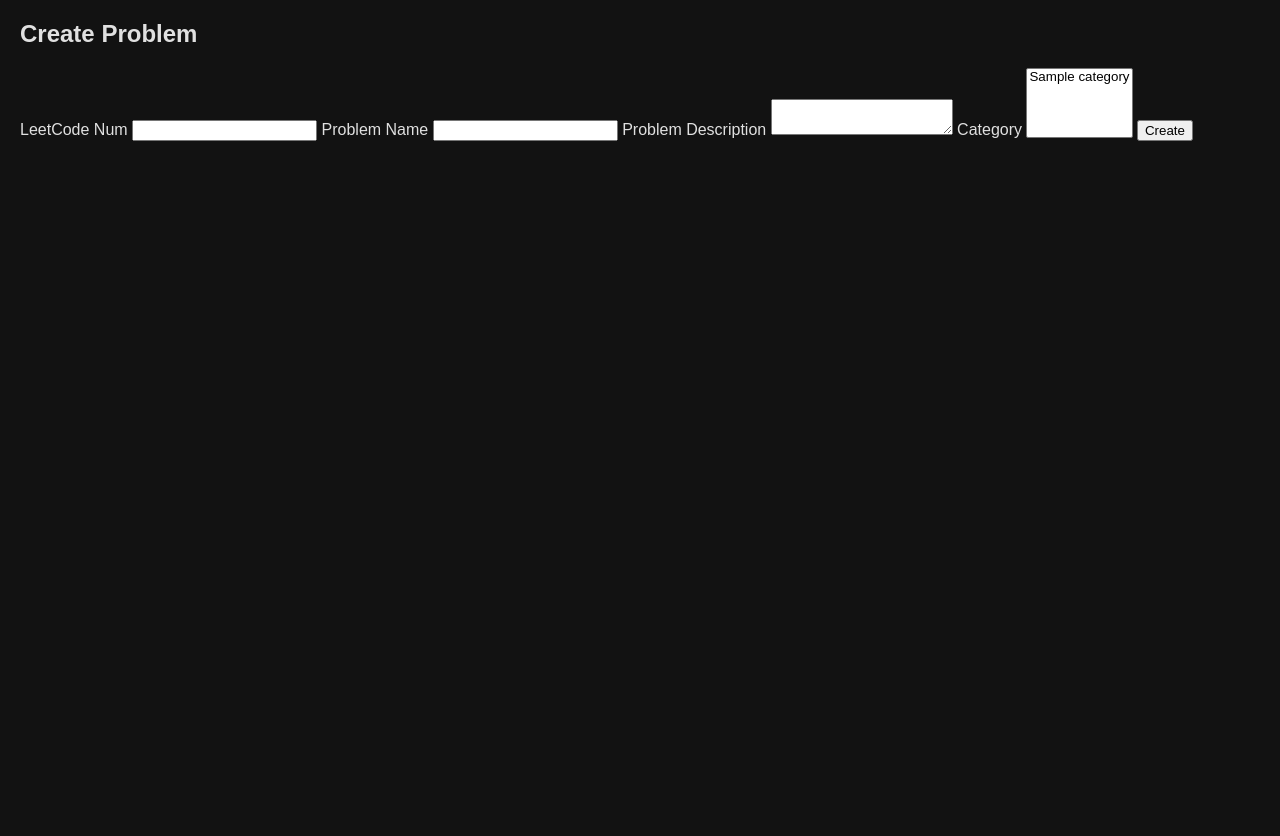
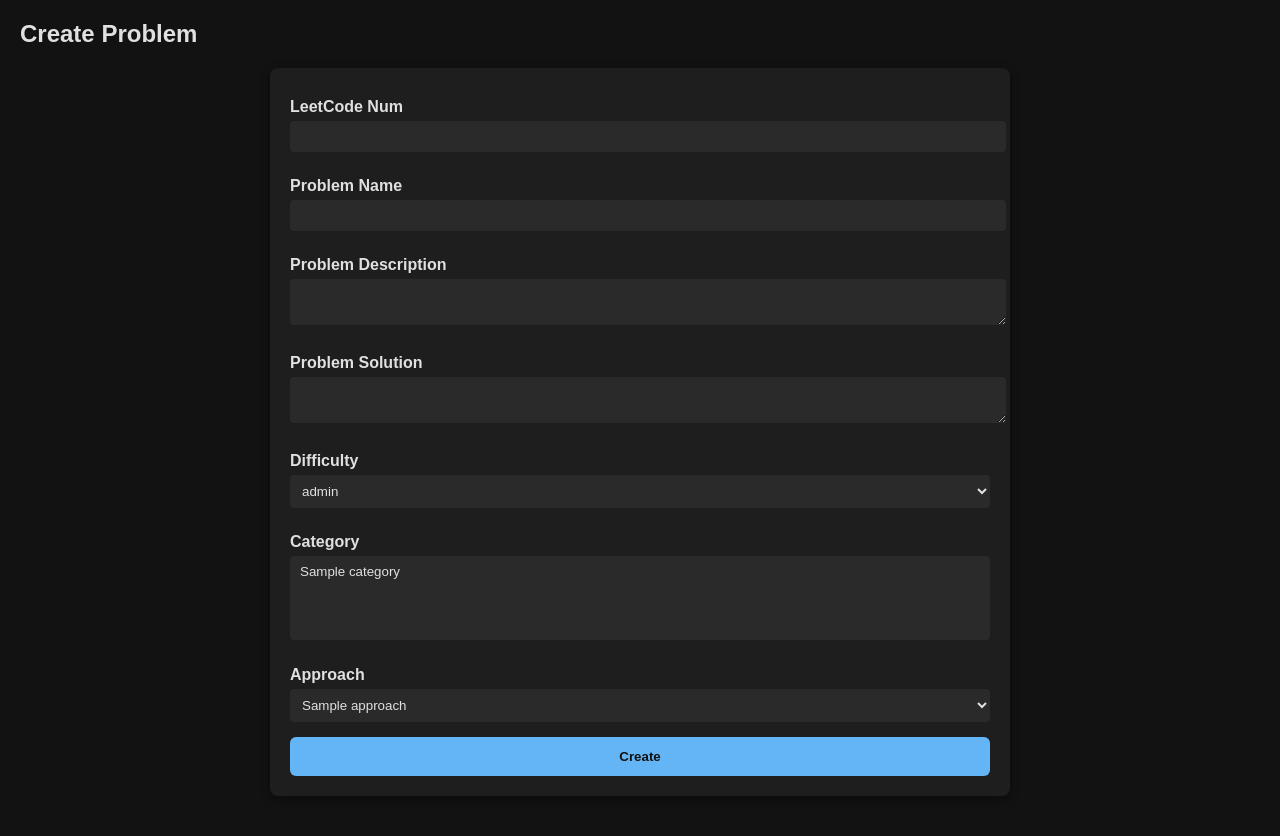
Before and after one commit to robwatsongtr/lc-tracking-system, a FastAPI app: template app/templates/problems_form.html in a window 1280 px wide. Shown: the part 58-894 px from the top of the page. Before the commit the page ends 199 px from the top, so only its background shows below. Run offline with FastAPI, Linux system fonts and the light colour scheme; the template is opened without the code that fills it: most values are stand-ins (such as "Sample title", 1, 10 or a date in 2020); parts of the project's set-up code (start-up, migrations or seed data) failed here and were passed over.

Commit message:
getting there with problems create form

```diff
--- a/app/routes/problems.py
+++ b/app/routes/problems.py
@@ -27,9 +27,9 @@ async def get_problems_html(request: Request):
 
 @router.get("/html/new")
 async def show_problem_form(request: Request):
-    approaches = approach_service.list_approaches()
-    categories = category_service.list_categories()
-    difficulties = difficulty_service.list_difficulties()
+    approaches = await approach_service.list_approaches()
+    categories = await category_service.list_categories()
+    difficulties = await difficulty_service.list_difficulties()
 
     return templates.TemplateResponse("problems_form.html", {
         "request": request,
--- a/app/templates/base.html
+++ b/app/templates/base.html
@@ -81,6 +81,58 @@
             text-align: left;
             padding-left: 1.2em;
         }
+        /* Form container */
+        .form-container {
+            max-width: 700px;
+            margin: 20px auto;
+            background: #1e1e1e;
+            padding: 20px;
+            border-radius: 8px;
+            box-shadow: 0 2px 8px rgba(0,0,0,0.5);
+        }
+
+        /* Form Labels */
+        .form-container label {
+            display: block;
+            margin-top: 10px;
+            margin-bottom: 5px;
+            font-weight: bold;
+        }
+
+        /* Form Inputs and textareas */
+        .form-container input[type="text"],
+        .form-container input[type="number"],
+        .form-container textarea,
+        .form-container select {
+            width: 100%;
+            padding: 8px;
+            margin-bottom: 15px;
+            border-radius: 4px;
+            border: none;
+            background: #2a2a2a;
+            color: #e0e0e0;
+        }
+
+        /* Form Multi-select height */
+        .form-container select[multiple] {
+            min-height: 80px;
+        }
+
+        /* Form Submit button */
+        .form-container button[type="submit"] {
+            width: 100%;
+            padding: 12px;
+            border: none;
+            border-radius: 6px;
+            background: #64b5f6;
+            color: #121212;
+            font-weight: bold;
+            cursor: pointer;
+        }
+
+        .form-container button[type="submit"]:hover {
+            background: #42a5f5;
+        }
     </style>
 </head>
 <body>
--- a/app/templates/problems_form.html
+++ b/app/templates/problems_form.html
@@ -2,23 +2,43 @@
 
 {% block content %}
 <h2>Create Problem</h2>
-<form method="post" action="{{ url_for('problem_form_handler') }}">
+<form
+    method="post"
+    action="{{ url_for('problem_form_handler', request=request) }}"
+    class="form-container"
+>
     <label for="leetcode_num">LeetCode Num</label>
     <input type="number" name="leetcode_num" id="leetcode_num" step="1">
 
-    <label for="problem_namme">Problem Name</label>
+    <label for="problem_name">Problem Name</label>
     <input type="text" name="problem_name" id="problem_name">
 
     <label for="problem_desc">Problem Description</label>
-    <textarea name="problem_desc" id=""></textarea>
+    <textarea name="problem_desc" id="problem_desc"></textarea>
 
-    <label for="category_id">Category</label>
-    <select name="category_ids" id="category_ids" multiple>
-        {% for category in categories %}
-            <option value="{{ category.id }}">{{ category.name }}</option>
+    <label for="problem_solution">Problem Solution</label>
+    <textarea name="problem_solution" id="problem_solution"></textarea>
+
+    <label for="diff_id">Difficulty</label>
+    <select name="diff_id" id="diff_id">
+        {% for diff in difficulties %}
+            <option value="{{ diff.id }}">{{ diff.diff_level }}</option>
         {% endfor %}
     </select>
 
+    <label for="category_ids">Category</label>
+    <select name="category_ids" id="category_ids" multiple>
+        {% for category in categories %}
+            <option value="{{ category.id }}">{{ category.category_name }}</option>
+        {% endfor %}
+    </select>
+
+    <label for="approach_id">Approach</label>
+    <select name="approach_id" id="approach_id">
+        {% for approach in approaches %}
+            <option value="{{ approach.id }}">{{ approach.approach_name }}</option>
+        {% endfor %}
+    </select>
 
     <button type="submit">Create</button>
 </form>
```
